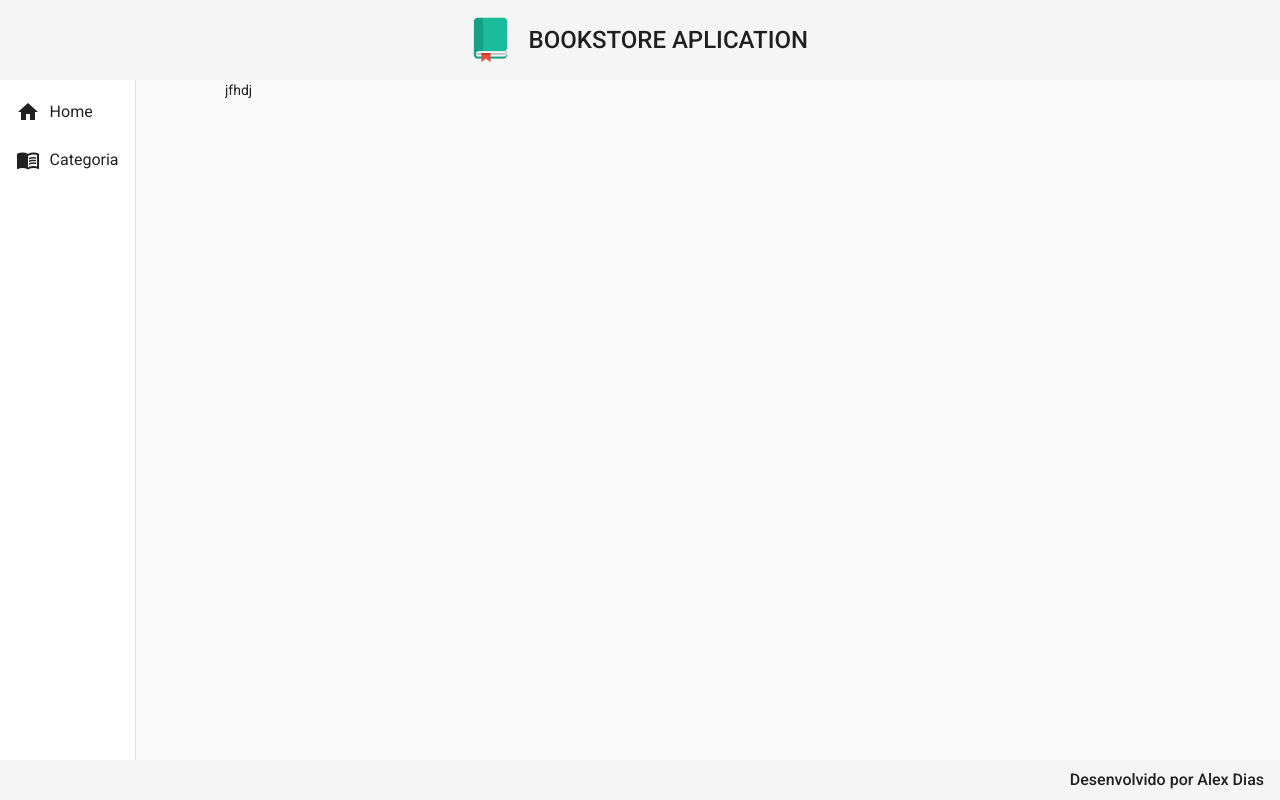
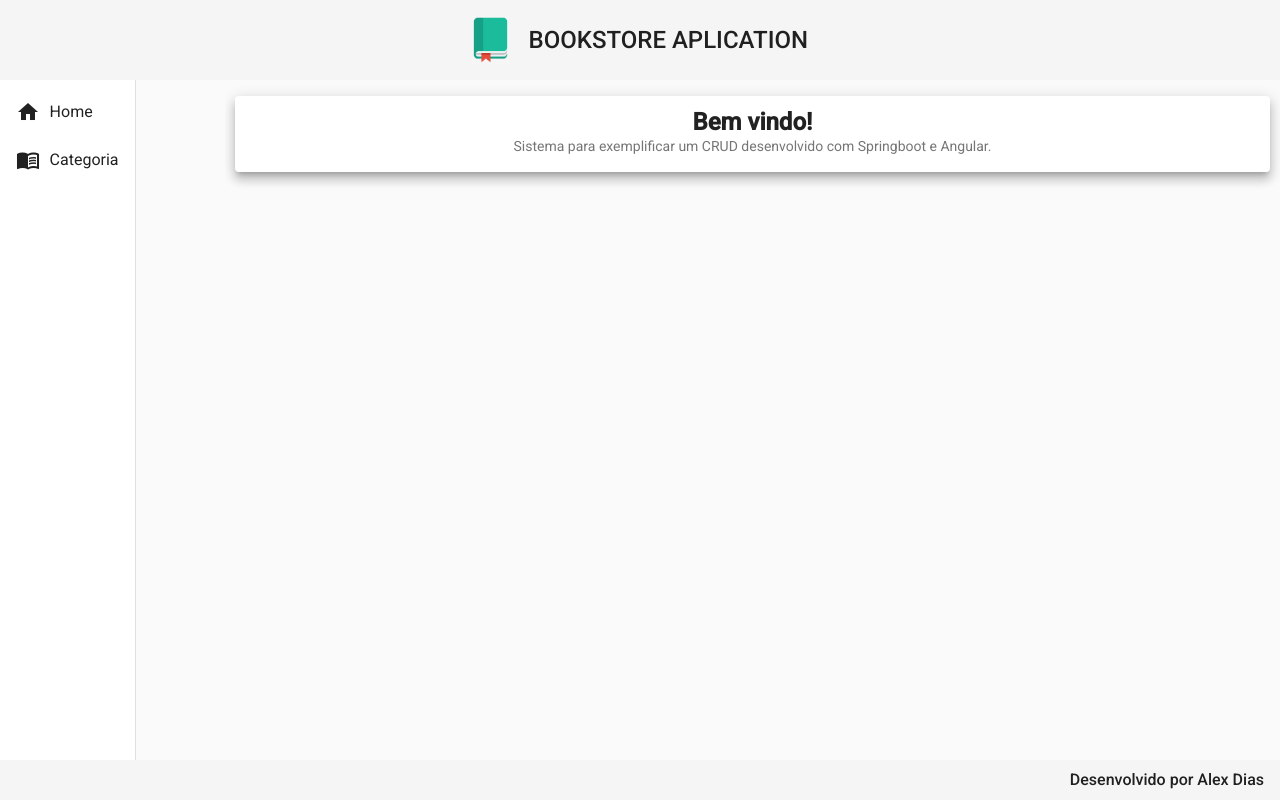
Before and after one commit to lequito/bookstore-front, an Angular app: page / in a window 1280 px wide. Built offline with nearby package versions, Linux system fonts and the light colour scheme.

Commit message:
criando o componente home

```diff
--- a/src/app/app-routing.module.ts
+++ b/src/app/app-routing.module.ts
@@ -1,7 +1,13 @@
 import { NgModule } from '@angular/core';
 import { RouterModule, Routes } from '@angular/router';
+import { HomeComponent } from './components/views/home/home.component';
 
-const routes: Routes = [];
+const routes: Routes = [
+  {
+    path: '',
+    component: HomeComponent
+  }
+];
 
 @NgModule({
   imports: [RouterModule.forRoot(routes)],
--- a/src/app/components/templates/navbar/navbar.component.html
+++ b/src/app/components/templates/navbar/navbar.component.html
@@ -1,7 +1,7 @@
 <mat-sidenav-container class="container">
     <mat-sidenav mode="side" opened>
         <mat-nav-list>
-            <a mat-list-item>
+            <a routerLink="" mat-list-item>
                 <i class="material-icons">home</i> Home
             </a>
             <a mat-list-item>
@@ -10,6 +10,6 @@
         </mat-nav-list>
     </mat-sidenav>
     <mat-sidenav-content>
-        jfhdj
+        <router-outlet></router-outlet>
     </mat-sidenav-content>
 </mat-sidenav-container>
--- /dev/null
+++ b/src/app/components/views/home/home.component.css
@@ -0,0 +1,25 @@
+.home {
+    width: 95%;
+    margin: 1rem auto;
+}
+
+@media(max-whidth:450px) {
+    .home {
+        width: 70%;
+    }
+}
+
+@media(max-whidth: 770px) {
+    .home {
+        width: 80%;
+    }
+}
+
+.title {
+    text-align: center;
+    font-weight: 600;
+}
+
+.subtitle {
+    text-align: center;
+}
--- /dev/null
+++ b/src/app/components/views/home/home.component.html
@@ -0,0 +1,6 @@
+<mat-card class="home mat-elevation-z8">
+    <mat-card-title class="title">Bem vindo!</mat-card-title>
+    <mat-card-subtitle class="subtitle">
+        Sistema para exemplificar um CRUD desenvolvido com Springboot e Angular.
+    </mat-card-subtitle>
+</mat-card>
--- /dev/null
+++ b/src/app/components/views/home/home.component.ts
@@ -0,0 +1,15 @@
+import { Component, OnInit } from '@angular/core';
+
+@Component({
+  selector: 'app-home',
+  templateUrl: './home.component.html',
+  styleUrls: ['./home.component.css']
+})
+export class HomeComponent implements OnInit {
+
+  constructor() { }
+
+  ngOnInit(): void {
+  }
+
+}
```
Also changed, not shown: src/app/app.module.ts (+6 -2 lines).
